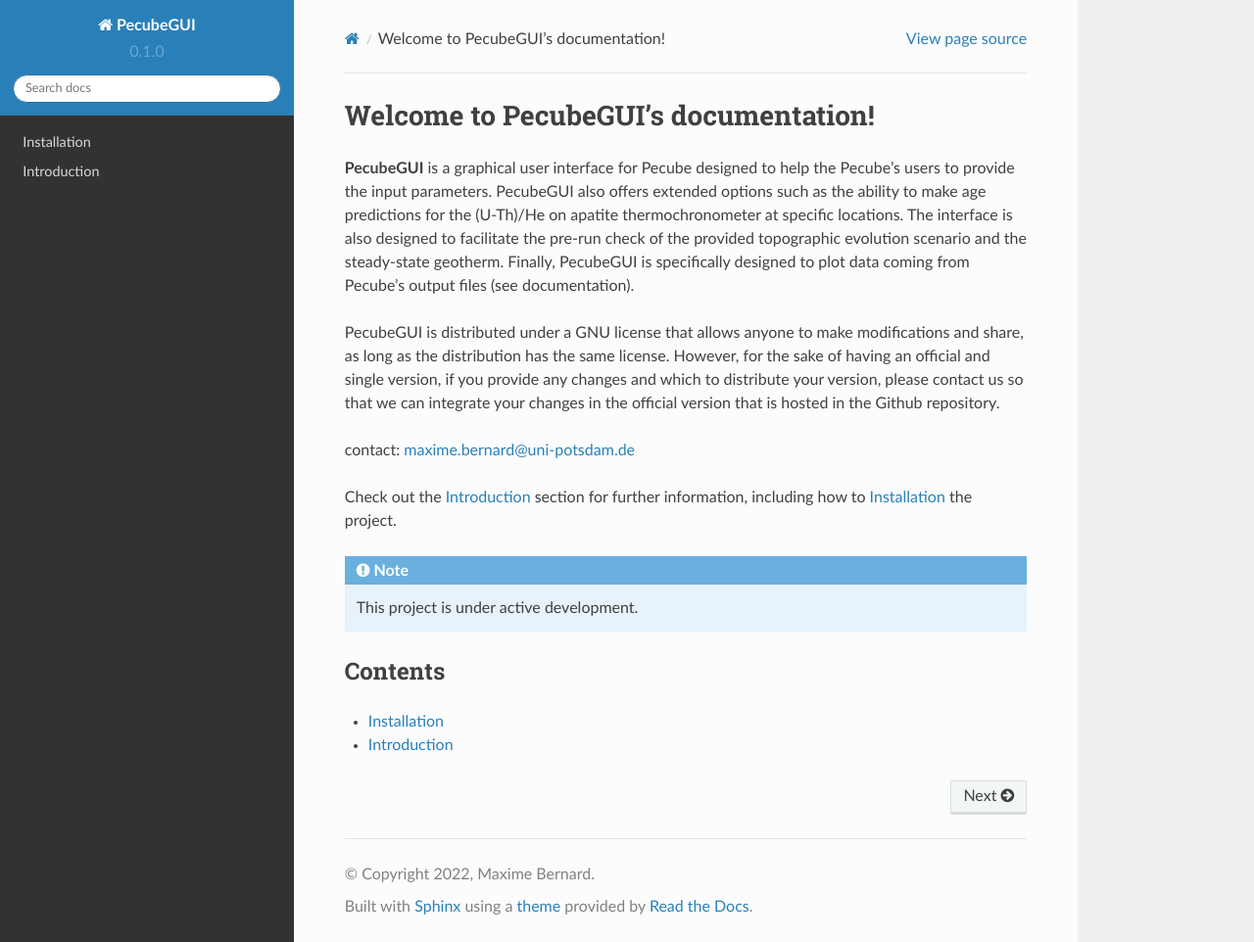
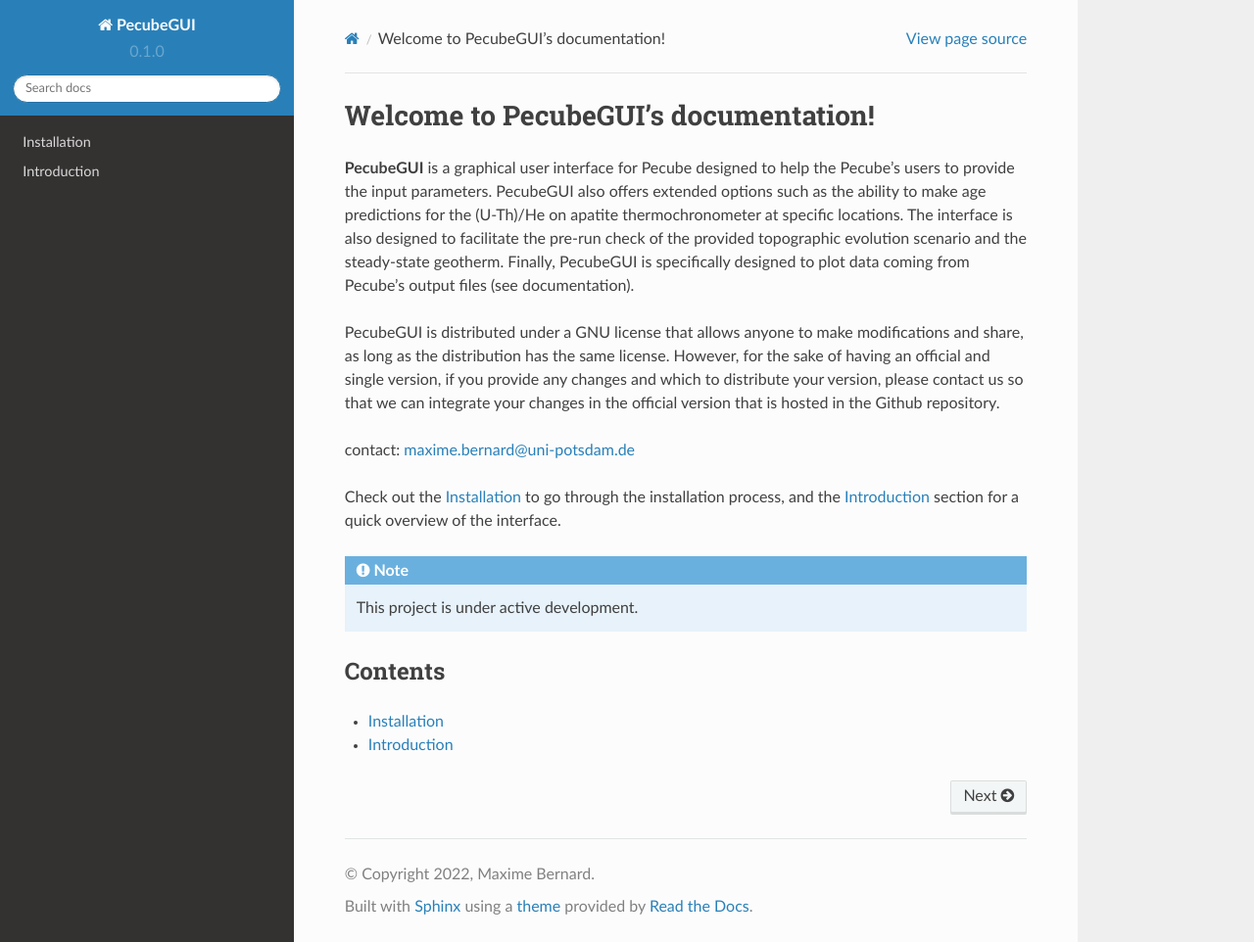
Before and after one commit to MBernAca/PecubeGUI_Doc, a Sphinx documentation site: the page built from docs/source/index.rst, in a window 1280 px wide and 962 px high. Shown: the whole window at 98% size. Built offline with Sphinx 7.4.7 and the Read the Docs theme 2.0.0, drawn with Linux system fonts in a browser that asks for light colours.

Commit message:
Update index.rst

```diff
--- a/docs/source/index.rst
+++ b/docs/source/index.rst
@@ -15,8 +15,8 @@
 
 contact: maxime.bernard@uni-potsdam.de
 
-Check out the :doc:`introduction` section for further information, including
-how to :doc:`installation` the project.
+Check out the :doc:`installation` to go through the installation process, and
+the :doc:`introduction` section for a quick overview of the interface.
 
 .. note::
 
```
